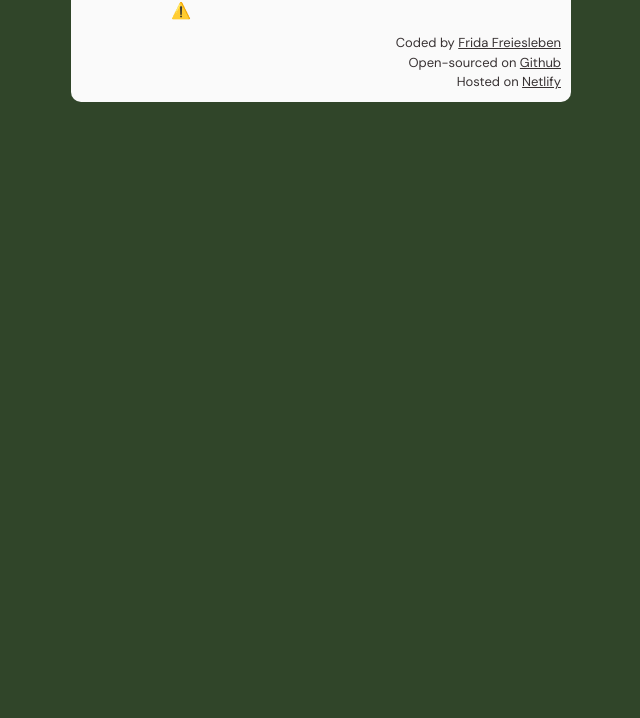
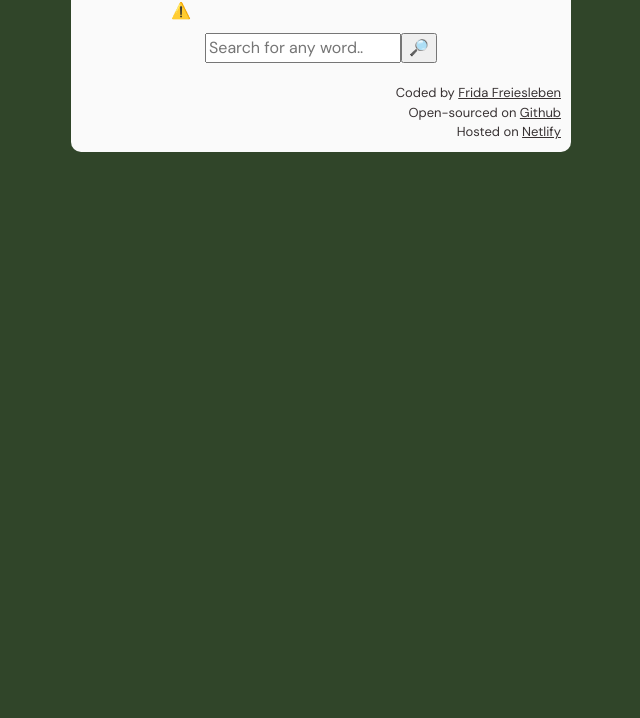
Before and after one commit to Frelsesben/react-app-dictionary, a React app: page / in a window 1280 px wide. Shown: the part 82-800 px from the top of the page, without its empty margins (319-959 px from the left). Built offline with nearby package versions, Linux system fonts and the light colour scheme; no server answers.

Commit message:
Created search form

```diff
--- a/src/Box.js
+++ b/src/Box.js
@@ -2,11 +2,13 @@ import "./styles.css";
 
 import Header from "./Header";
 import Footer from "./Footer";
+import Dictionary from "./Dictionary";
 
 export default function Box() {
   return (
     <div className="Box">
       <Header />
+      <Dictionary />
       <Footer />
     </div>
   );
--- /dev/null
+++ b/src/Dictionary.js
@@ -0,0 +1,28 @@
+import React, { useState } from "react";
+import "./styles.css";
+
+export default function Dictionary() {
+  let [keyword, setKeyword] = useState("");
+
+  function handleSubmit(event) {
+    event.preventDefault();
+    alert(`Searching for ${keyword} 👀`);
+  }
+
+  function updateKeyword(event) {
+    setKeyword(event.target.value);
+  }
+
+  return (
+    <div className="Dictionary">
+      <form onSubmit={handleSubmit}>
+        <input
+          type="search"
+          placeholder="Search for any word.."
+          onChange={updateKeyword}
+        />
+        <input type="submit" value="🔎" />
+      </form>
+    </div>
+  );
+}
--- a/src/styles.css
+++ b/src/styles.css
@@ -27,9 +27,12 @@ h1 {
   text-align: center;
 }
 
+.Dictionary {
+  padding: 10px;
+}
 .Footer {
   font-size: small;
-  padding: 10px 10px 10px 10px;
+  padding: 10px;
   color: #383233;
   text-align: right;
 }
```
